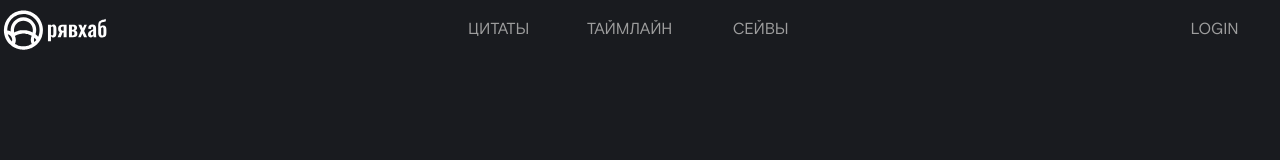
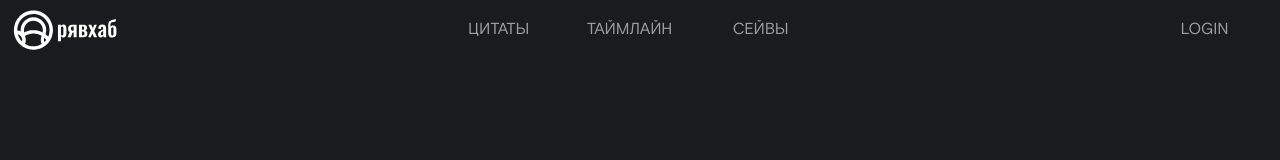
Before and after one commit to holybobrius/ryavhub-web, a React (Create React App) app: page / in a window 1280 px wide. Shown: the top 160 px of the page. Built offline with nearby package versions, Linux system fonts and the light colour scheme.

Commit message:
tf was that

```diff
--- a/src/components/Navbar.tsx
+++ b/src/components/Navbar.tsx
@@ -6,7 +6,7 @@ import LoginButton from './LoginButton'
 
 const Nav = styled.nav`
     height: 60px;
-    padding-left: 0 10px;
+    padding: 0 10px;
     background-color: #191B1F;
     display: flex;
     flex-shrink: 0;
```
